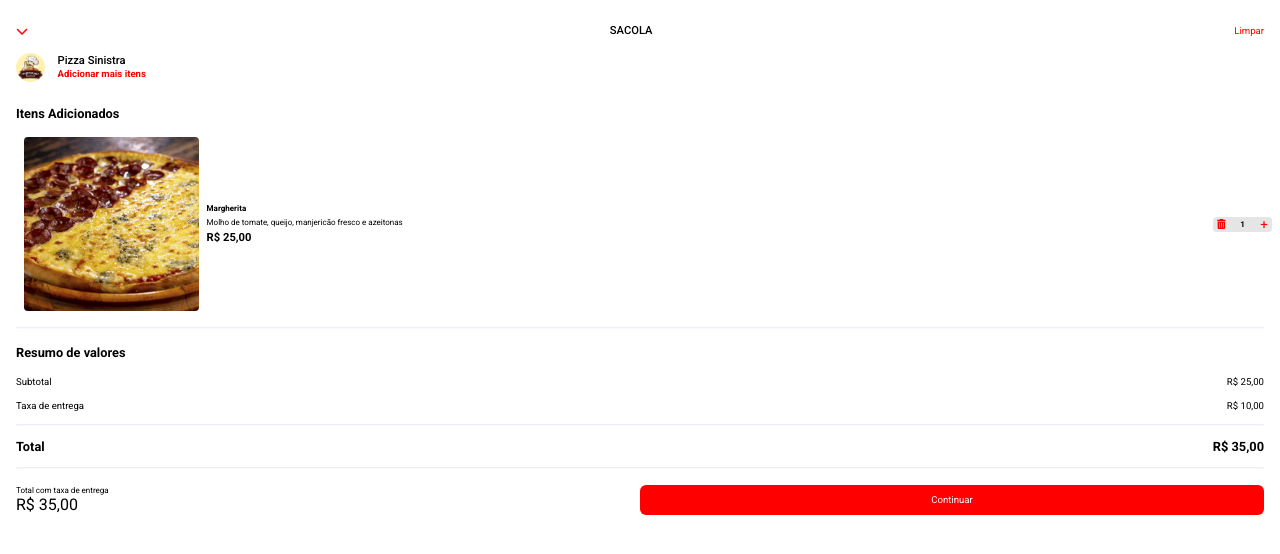
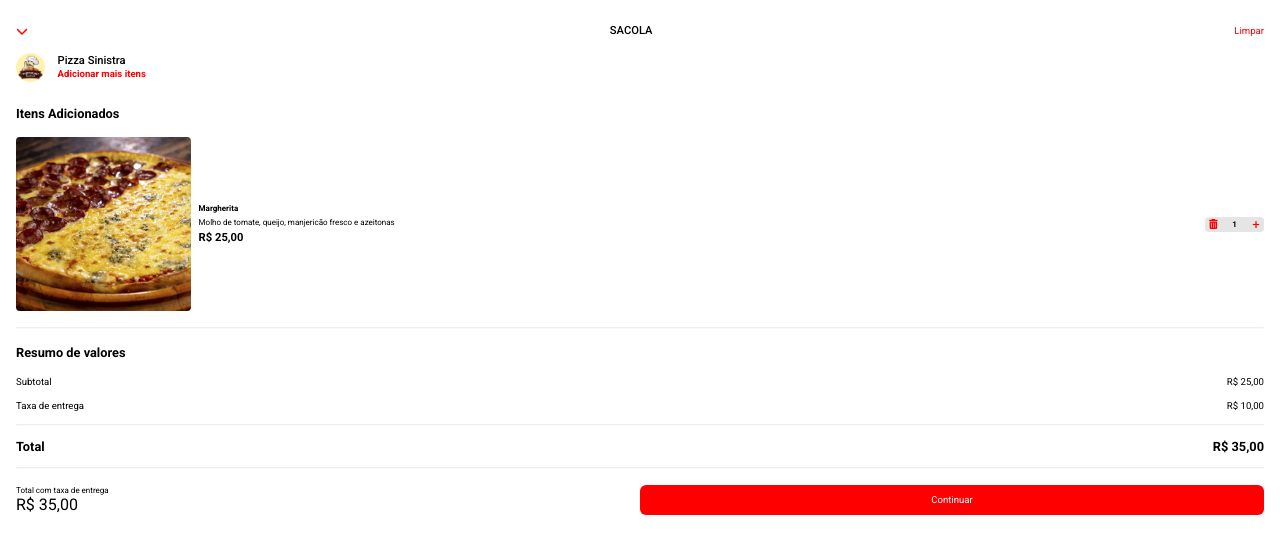
Before and after one commit to Dirceusljr/dc-tela-ifood, a React (Vite) app: page / in a window 1280 px wide. Shown: the top 554 px of the page. Built offline with nearby package versions, Linux system fonts and the light colour scheme.

Commit message:
corrigindo alinhamento

```diff
--- a/src/App.module.css
+++ b/src/App.module.css
@@ -73,7 +73,7 @@
     justify-content: space-between;
     align-items: center;
     width: 100%;
-    margin: 0.5rem;
+    margin: 0.5rem auto;
 }
 
 .listItemName {
```
